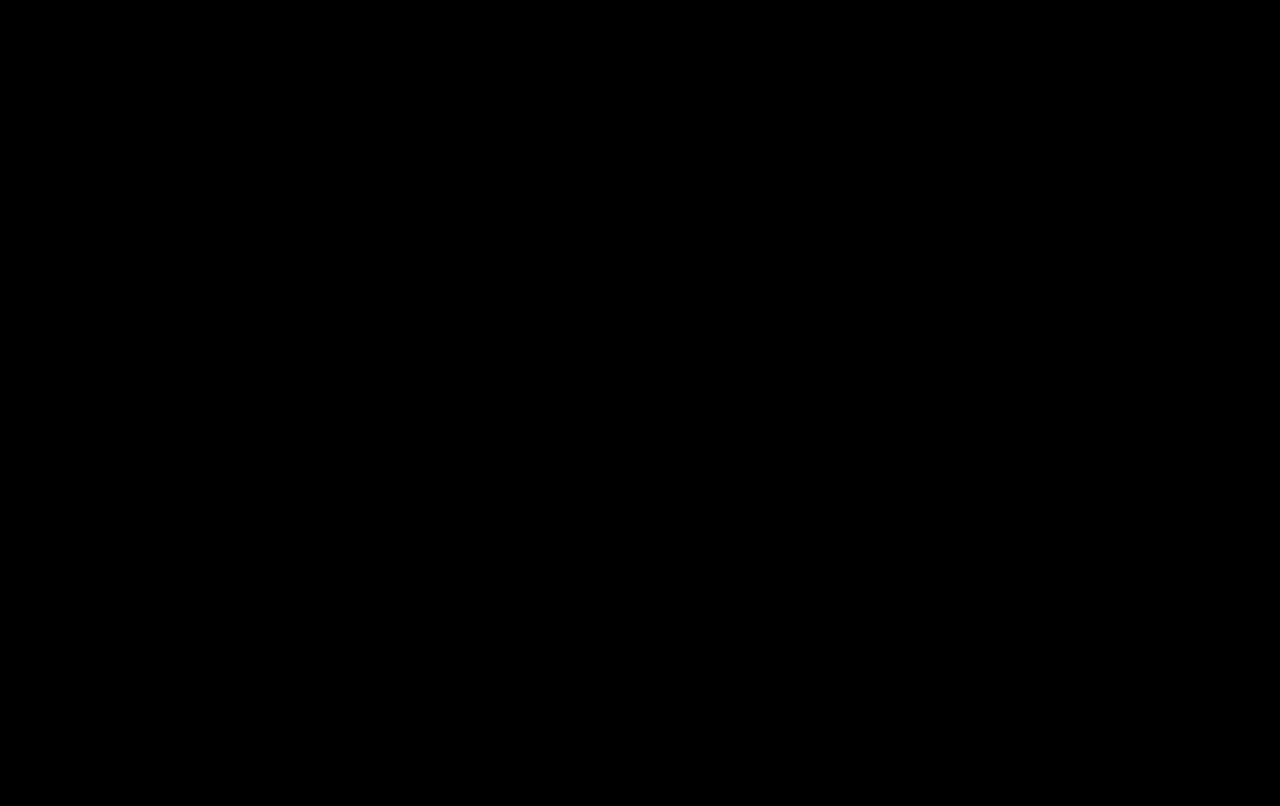
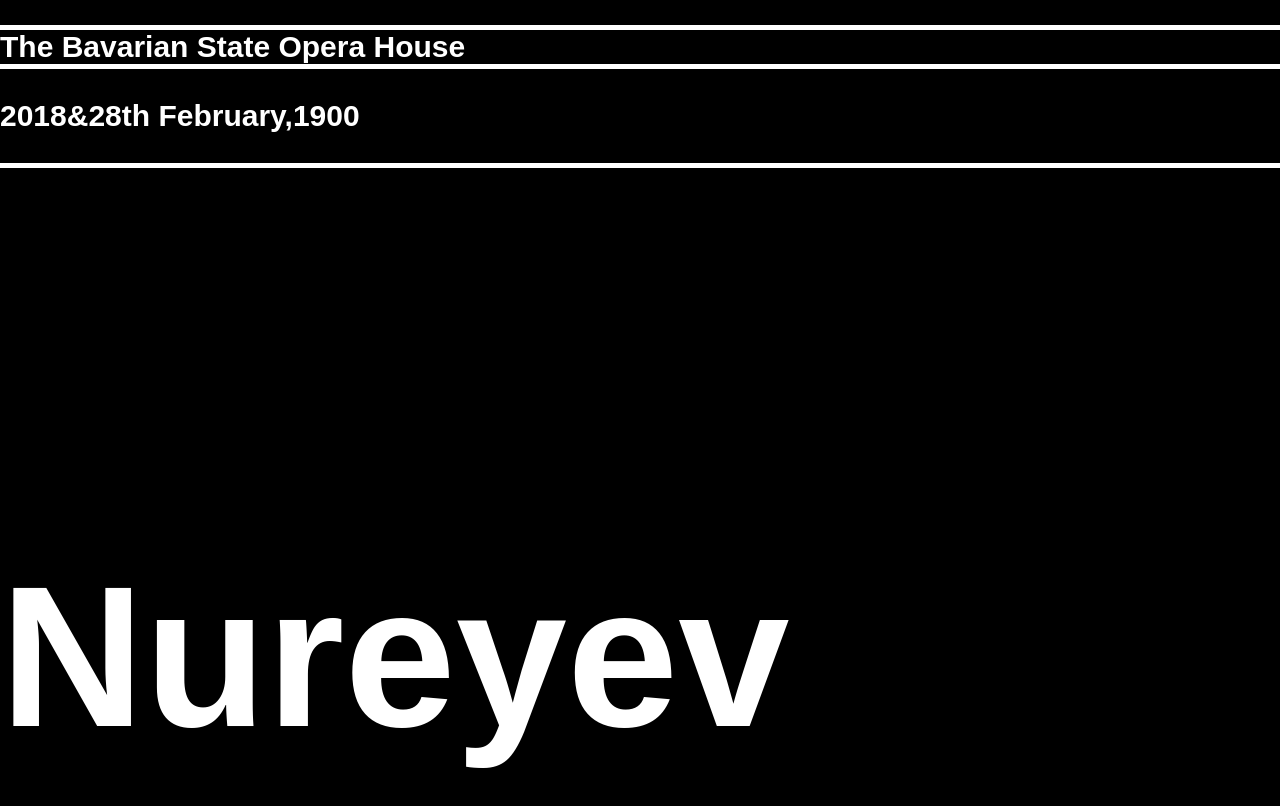
Before and after one commit to spd-master-web/css-grid-poster-mariah1772, a plain HTML site: page index.html in a window 1280 px wide. Drawn offline with Linux system fonts and the light colour scheme.

Commit message:
h1,h2 and header borders

```diff
--- a/index.html
+++ b/index.html
@@ -11,8 +11,7 @@
     <header>
 
     <h2>The Bavarian State Opera House</h2>
-    <h3>2018</h3>
-    <h3>28th February,1900</h3>
+    <h3>2018&28th February,1900</h3>
     </header>
     <article>
      <p>Lorem ipsum dolor sit amet consectetur adipisicing elit. Fugit, ipsum nihil, molestiae cupiditate dolore culpa perferendis aut magnam facilis necessitatibus quaerat, at id quas iure temporibus harum ducimus nemo minima.</p>
@@ -21,8 +20,5 @@
      <p>Lorem ipsum dolor sit amet consectetur adipisicing elit. Commodi sequi ab fugit, sunt quam corrupti architecto! Repudiandae, dolore ipsa, earum corrupti deleniti ex nobis expedita excepturi aliquid vitae voluptas sunt.</p>
      <h1>Nureyev</h1>
     </article>
-
-
-
 </body>
 </html>
--- a/style.css
+++ b/style.css
@@ -2,7 +2,33 @@
 box-sizing: border-box;
 }
 
-body{
+body {
 margin: 0;
 background-color: black;
+
 }
+
+header {
+border-bottom: 5px solid white;
+}
+
+h1 {
+color: white;
+font-size: 200px;
+font-family: Arial, Helvetica, sans-serif;
+
+}
+h2 {
+color: white;
+font-size: 30px;
+font-family: Arial, Helvetica, sans-serif;
+border-top: 5px solid white;
+border-bottom: 5px solid white;
+}
+
+h3 {
+color: white;
+font-size: 30px;
+font-family: Arial, Helvetica, sans-serif;
+
+}
```
